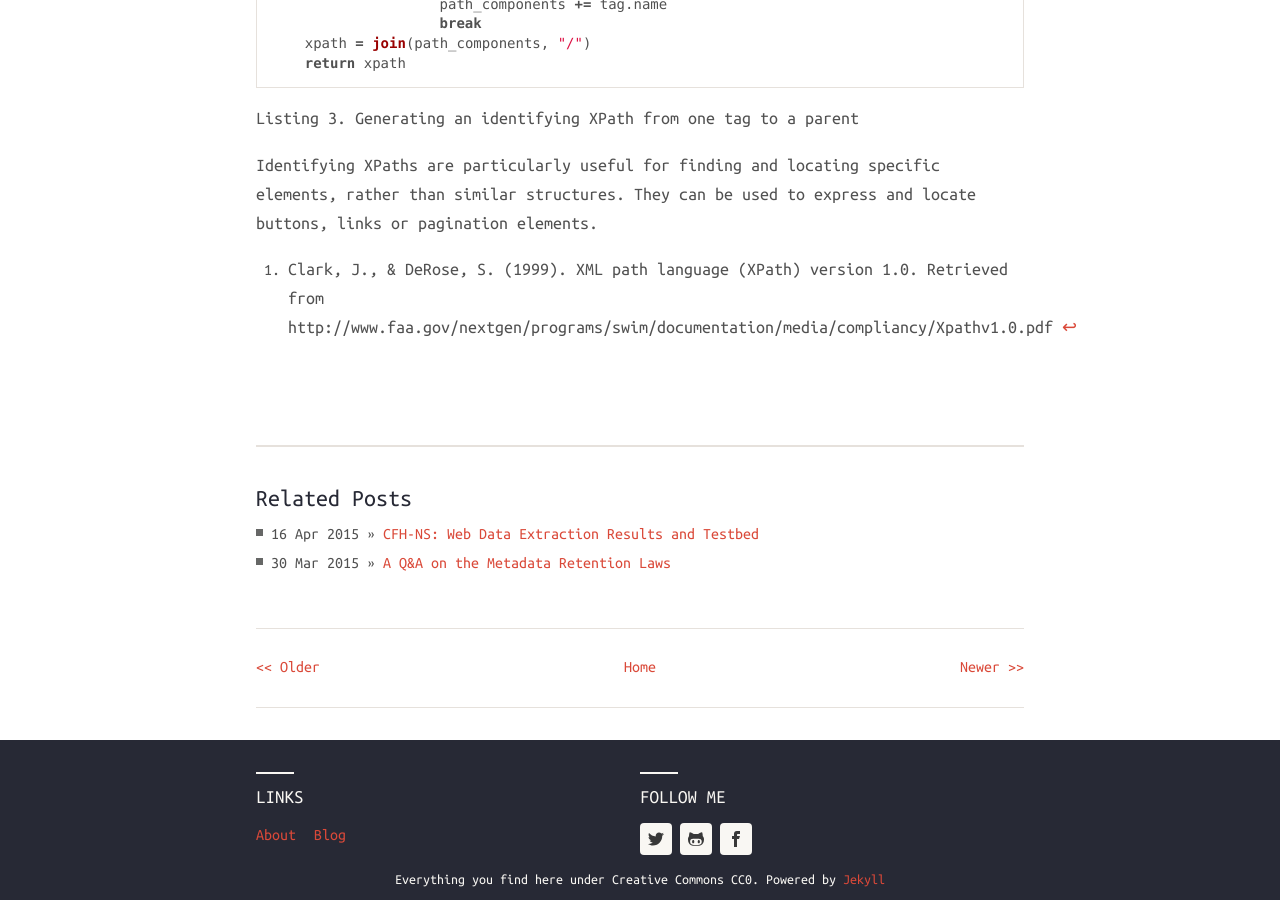
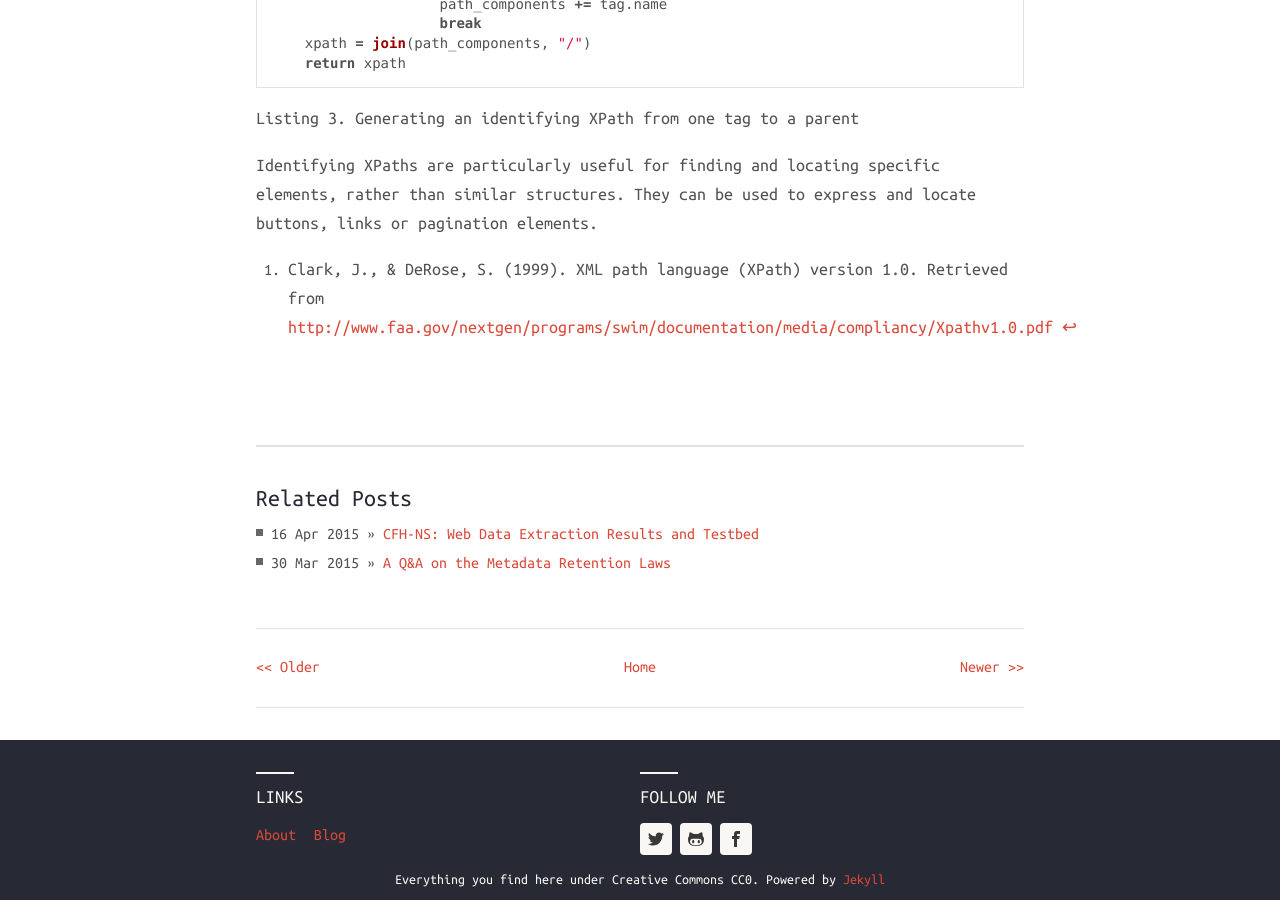
Before and after one commit to Murodese/Murodese, a Jekyll site: the page built from _posts/2015-04-16-xpath-scraping.md, in a window 1280 px wide and 900 px high, scrolled down 3811 px. Built offline with Jekyll 4.4.1, drawn with Linux system fonts in a browser that asks for light colours; nearby versions of some CDN libraries; comment, search, counter and statistics services are not loaded.

Commit message:
fix markup

```diff
--- a/_posts/2015-04-16-xpath-scraping.md
+++ b/_posts/2015-04-16-xpath-scraping.md
@@ -94,7 +94,7 @@
 
 Similar to relative XPaths, the creation of an identifying XPath starts at the child and walks up the tree until a unique parent is discovered. This can be an element with an ID attribute (which are unique) or a set of classes that are likely to be unique - or at least fairly discerning. In some cases, this may be the element itself - in which case, the identifying XPath is quite simple. In others, we must walk several levels up to find a unique parent. An algorithm to generate identifying XPaths is presented in Listing 3.
 
-~~~ python
+~~~
 function IdentifyingXPath(tag, target)
     path_components = list()
     loop
@@ -119,8 +119,9 @@
     xpath = join(path_components, "/")
     return xpath
 ~~~
+{: .language-python}
 Listing 3. Generating an identifying XPath from one tag to a parent
 
 Identifying XPaths are particularly useful for finding and locating specific elements, rather than similar structures. They can be used to express and locate buttons, links or pagination elements.
 
-[^clark_xml_1999]: Clark, J., & DeRose, S. (1999). XML path language (XPath) version 1.0. Retrieved from http://www.faa.gov/nextgen/programs/swim/documentation/media/compliancy/Xpathv1.0.pdf
+[^clark_xml_1999]: Clark, J., & DeRose, S. (1999). XML path language (XPath) version 1.0. Retrieved from <http://www.faa.gov/nextgen/programs/swim/documentation/media/compliancy/Xpathv1.0.pdf>
```
